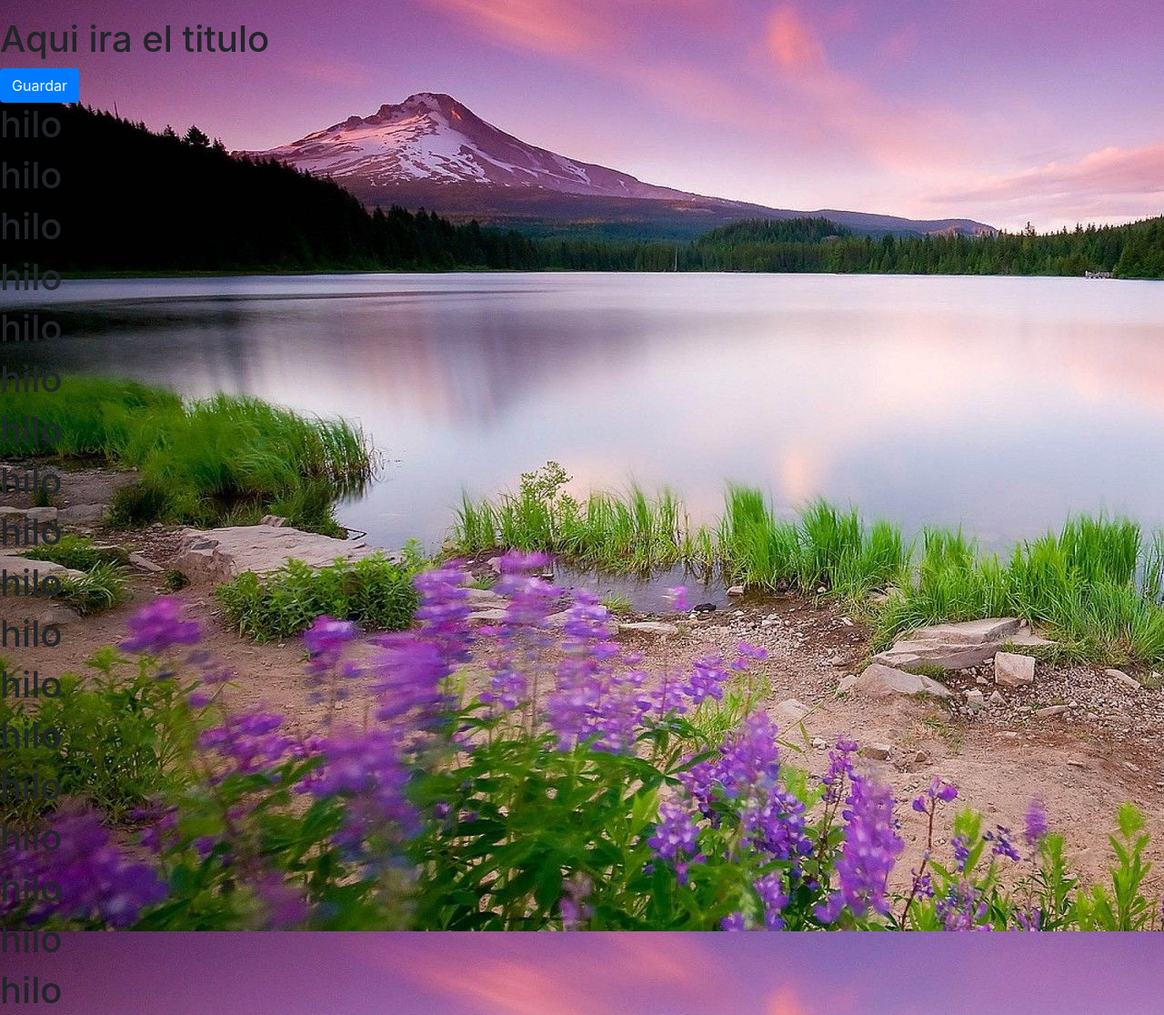
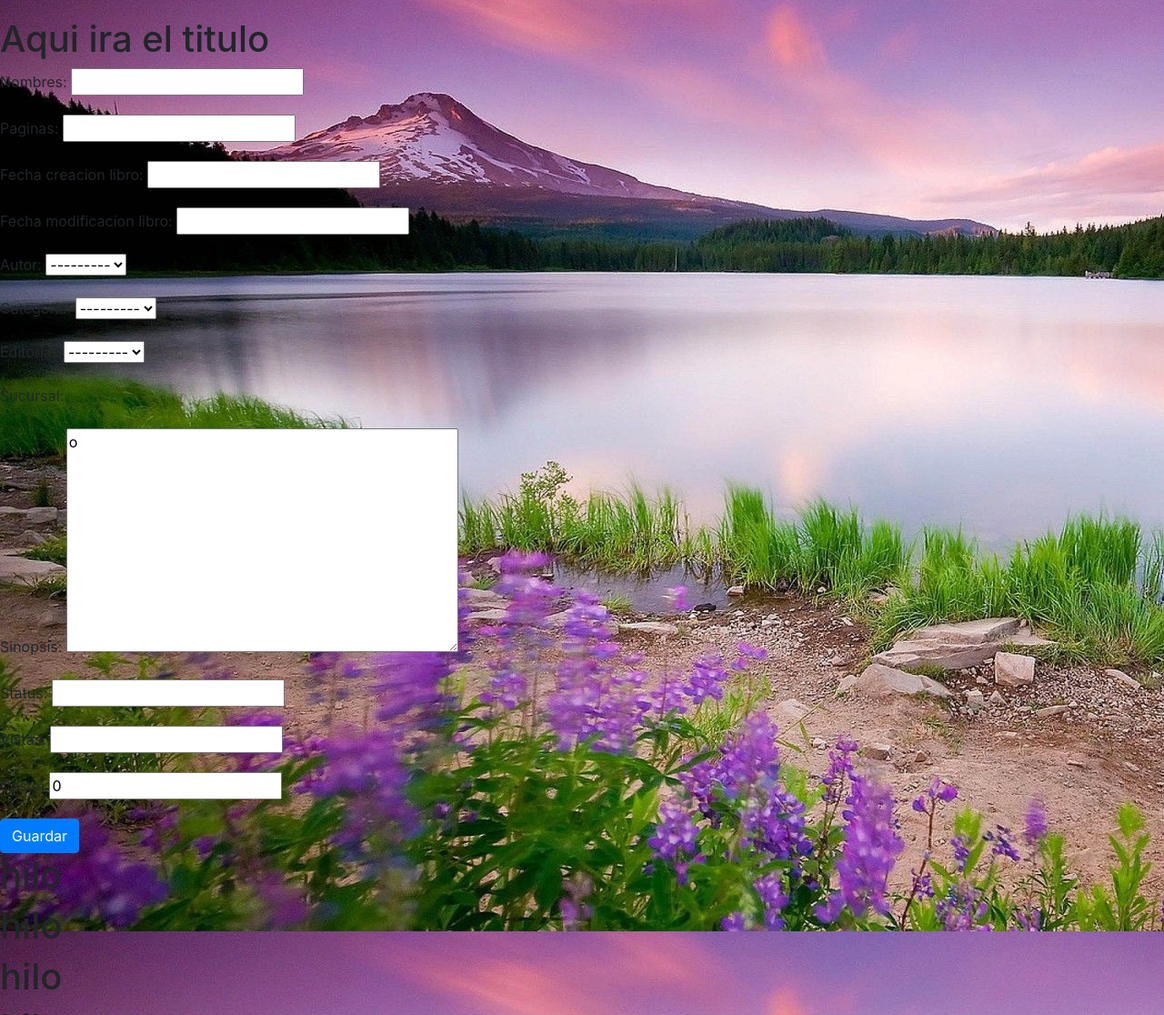
Before and after one commit to Rafael9771/ProyectoFinal, a Django app: page /admin/ in a window 1280 px wide. Shown: the part 56-1172 px from the top of the page at 91% size. Run offline with Django 3.2, Linux system fonts and the light colour scheme; data that the repository does not hold is empty; parts of the project's set-up code (start-up, migrations or seed data) failed here and were passed over; some libraries are stand-ins or nearby versions.

Commit message:
Acomodando bd

```diff
--- a/ProyectoFinal/Administracion/models.py
+++ b/ProyectoFinal/Administracion/models.py
@@ -2,7 +2,6 @@ from django.db import models
 
 import datetime
 
-# Create your models here.
 
 class Autor(models.Model):
     id_autor = models.AutoField(primary_key=True)
@@ -12,6 +11,9 @@ class Autor(models.Model):
     fecha_creacion_autor = models.DateField()
     fecha_modificacion_autor = models.DateField()
     status_autor = models.CharField('status',blank=False, max_length=1)
+
+    class Meta:
+        db_table = 'Autor'
 
 
     def __str__(self):
@@ -26,6 +28,9 @@ class Categoria(models.Model):
     fecha_modificacion_categoria = models.DateField()
     status_categoria = models.CharField('status', blank=False, max_length=1)
 
+    class Meta:
+        db_table = 'Categoria'
+
     def __str__(self):
         return self.nombre_categoria
 
@@ -37,6 +42,9 @@ class Editorial(models.Model):
     fecha_creacion_editorial = models.DateField()
     fecha_modificacion_editorial = models.DateField()
     status_editorial = models.CharField('status', blank=False, max_length=1)
+
+    class Meta:
+        db_table = 'Editorial'
 
     def __str__(self):
         return self.nombre_editorial
@@ -56,6 +64,9 @@ class Servicios(models.Model):
     fecha_modificacion_servicio = models.DateField()
     status_servicio = models.CharField('status', blank=False, max_length=1)
 
+    class Meta:
+        db_table = 'Servicios'
+
     def __str__(self):
         return self.nombre_servicio
 
@@ -68,6 +79,9 @@ class Sucursales(models.Model):
     fecha_creacion_sucursal = models.DateField()
     fecha_modificacion_sucursal = models.DateField()
     status_sucursal = models.CharField('status', blank=False, max_length=1)
+
+    class Meta:
+        db_table = 'Sucursales'
 
     def __str__(self):
         return self.nombre_sucursal
@@ -87,6 +101,9 @@ class Libro(models.Model):
     sinopsis = models.CharField('sinopsis', blank=False, default='o', max_length=1000)
     status_libro = models.CharField('status',blank=False, max_length=1)
 
+    class Meta:
+        db_table = 'Libro'
+
     def __str__(self):
         return self.titulo_libro
 
@@ -101,6 +118,9 @@ class Revista(models.Model):
     costo = models.IntegerField('costo', blank=False, default=0)
     status_revista = models.CharField('status', blank=False, max_length=1)
 
+    class Meta:
+        db_table = 'Revista'
+
     def __str__(self):
         return self.titulo_revista
 
@@ -112,6 +132,9 @@ class Usuario(models.Model):
     fecha_modificacion = models.DateField()
     status = models.CharField('Status', blank=True, max_length=1)
 
+    class Meta:
+        db_table = 'Usuario'
+
     def __str__(self):
         return self.username
 
@@ -120,3 +143,6 @@ class codigoAdmin(models.Model):
     id_codigo = models.AutoField(primary_key=True)
     codigo = models.CharField('codigo', blank=False, max_length=6)
     usuario = models.ForeignKey(Usuario, on_delete=models.CASCADE)
+
+    class Meta:
+        db_table = 'codigoAdmin'
--- a/ProyectoFinal/Administracion/views/views.py
+++ b/ProyectoFinal/Administracion/views/views.py
@@ -1,6 +1,41 @@
+from django.http import HttpResponse, HttpResponseRedirect
 from django.shortcuts import render
-from django.views.generic import TemplateView
+from django.urls import reverse_lazy
+from django.template.loader import get_template
+from django.views.generic import CreateView
+from django import forms
+from ..models import *
 # Create your views here.
 
-class vistaTemplate(TemplateView):
-    template_name = 'Administracion/Base/Agregar/AdminAgregar.html'
+class formvistaTemplate(forms.ModelForm):
+    class Meta:
+        model = Libro
+
+        fields = ['titulo_libro', 'no_paginas_libro', 'fecha_creacion_libro', 'fecha_modificacion_libro', 'autor',
+                  'categoria', 'editorial', 'sucursal', 'sinopsis', 'status_libro', 'vistas', 'costo']
+        widgets = {
+            'sucursal': forms.CheckboxSelectMultiple(),
+            'sinopsis': forms.Textarea()
+        }
+
+
+    def __init__(self, *args, **kwargs):
+        super(formvistaTemplate, self).__init__(*args, **kwargs)
+        self.fields['categoria'].queryset = Categoria.objects.filter(status_categoria='A')
+        self.fields['autor'].queryset = Autor.objects.filter(status_autor='A')
+        self.fields['editorial'].queryset = Editorial.objects.filter(status_editorial='A')
+        self.fields['sucursal'].queryset = Sucursales.objects.filter(status_sucursal='A')
+
+class vistaTemplate(CreateView):
+    def get(self, request, *args, **kwargs):
+        context = {'form':formvistaTemplate()}
+        return render(request, 'Administracion/Base/Agregar/AdminAgregar.html', context)
+
+    def post(self, request, *args, **kwargs):
+        form = formvistaTemplate(request.POST)
+
+        if form.is_valid():
+            Libro = form.save()
+            Libro.save()
+            return HttpResponseRedirect(reverse_lazy('Administracion:vistaTemplate'))
+        return render(request, 'Administracion/Base/Agregar/AdminAgregar.html', {'form':form})
--- a/ProyectoFinal/ProyectoFinal/settings.py
+++ b/ProyectoFinal/ProyectoFinal/settings.py
@@ -78,7 +78,7 @@ WSGI_APPLICATION = 'ProyectoFinal.wsgi.application'
 DATABASES = {
     'default': {
         'ENGINE': 'django.db.backends.postgresql_psycopg2',
-        'NAME': 'post',
+        'NAME': 'Biblioteca',
         'USER': 'postgres',
         'PASSWORD': 'Omeghax9771',
         'HOST':'localhost',
--- a/ProyectoFinal/Public/urls.py
+++ b/ProyectoFinal/Public/urls.py
@@ -1,9 +1,9 @@
 from django.urls import path
-
+from .views.views import *
 
 
 app_name = "Public"
 
 urlpatterns = [
-
+    path('', i.as_view(), name="calisBD"),
 ]
--- a/ProyectoFinal/templates/Administracion/Base/Agregar/AdminAgregar.html
+++ b/ProyectoFinal/templates/Administracion/Base/Agregar/AdminAgregar.html
@@ -73,6 +73,11 @@
 
             </form>
 
+        {%if m%}
+        <script>alert("si hay bd");</script>
+        {%else%}
+        <script>alert("no hay bd");</script>
+        {%endif%}
         <h1>hilo</h1>
         <h1>hilo</h1>
         <h1>hilo</h1>
```
Also changed, not shown: ProyectoFinal/Public/models.py (+23 -1 lines), ProyectoFinal/Public/views/views.py (+15 -0 lines), ProyectoFinal/Administracion/migrations/0001_initial.py (added), ProyectoFinal/Public/migrations/0001_initial.py (added).
